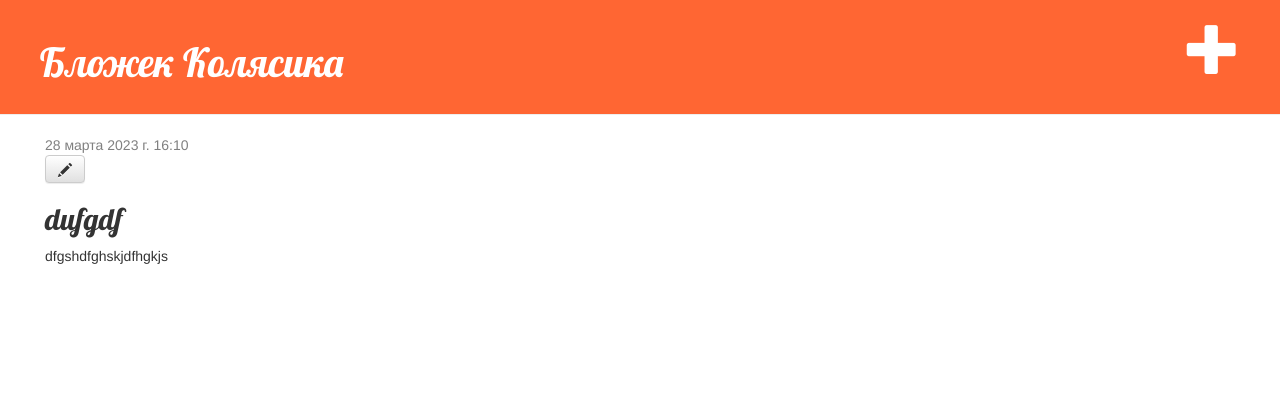
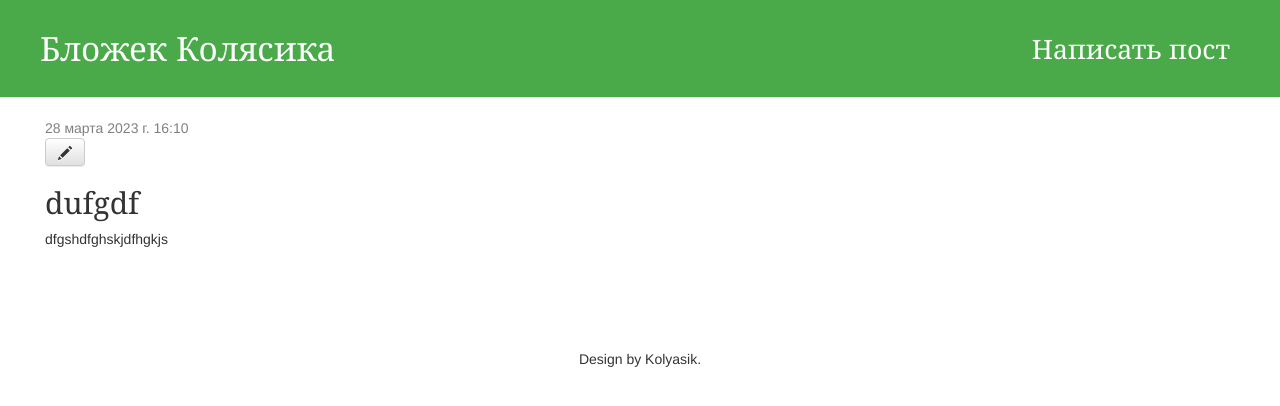
Before and after one commit to KongarNikolay/MyFirstDjangoProject, a Django app: page /post/5/ in a window 1280 px wide. Shown: the top 406 px of the page. Run offline with Django 4.2, Linux system fonts and the light colour scheme; a user stored in the database is signed in; data comes from the database, SQL or seed files in the repository; both versions use the stored data as it was after the commit; some libraries are stand-ins or nearby versions.

Commit message:
Внешние изменения

```diff
--- a/blog/static/css/blog.css
+++ b/blog/static/css/blog.css
@@ -1,12 +1,12 @@
 .page-header {
-    background-color: #ff6633;
+    background-color: #4aaa4a;
     margin-top: 0;
-    padding: 20px 20px 20px 40px;
+    padding: 10px 20px 20px 40px;
 }
 
 .page-header h1, .page-header h1 a, .page-header h1 a:visited, .page-header h1 a:active {
     color: #ffffff;
-    font-size: 30pt;
+    font-size: 25pt;
     text-decoration: none;
 }
 
@@ -15,7 +15,7 @@
 }
 
 h1, h2, h3, h4 {
-    font-family: 'Lobster', cursive;
+    font-family: 'Georgia', cursive;
 }
 
 .date {
@@ -33,8 +33,10 @@ h1, h2, h3, h4 {
 .top-menu, .top-menu:hover, .top-menu:visited {
     color: #ffffff;
     float: right;
-    font-size: 40pt;
+    font-size: 20pt;
     margin-right: 20px;
+    font-family: 'Georgia', cursive;
+    padding: 20px 10px 20px 50px;
 }
 
 .post {
--- a/blog/templates/blog/base.html
+++ b/blog/templates/blog/base.html
@@ -10,7 +10,7 @@
 <body>
     <div class="page-header">
         {% if user.is_authenticated %}
-        <a href="{% url 'post_new' %}" class="top-menu"><span class="glyphicon glyphicon-plus"></span></a>
+        <a href="{% url 'post_new' %}" class="top-menu">Написать пост</a>
         {% endif %}
         <h1><a href="/">Бложек Колясика</a></h1>
     </div>
@@ -22,5 +22,8 @@
             </div>
         </div>
     </div>
+    <footer class="mt-auto">
+        <p align="center">Design by Kolyasik.</p>
+    </footer>
 </body>
 </html>
```
Also changed, not shown: db.sqlite3.
